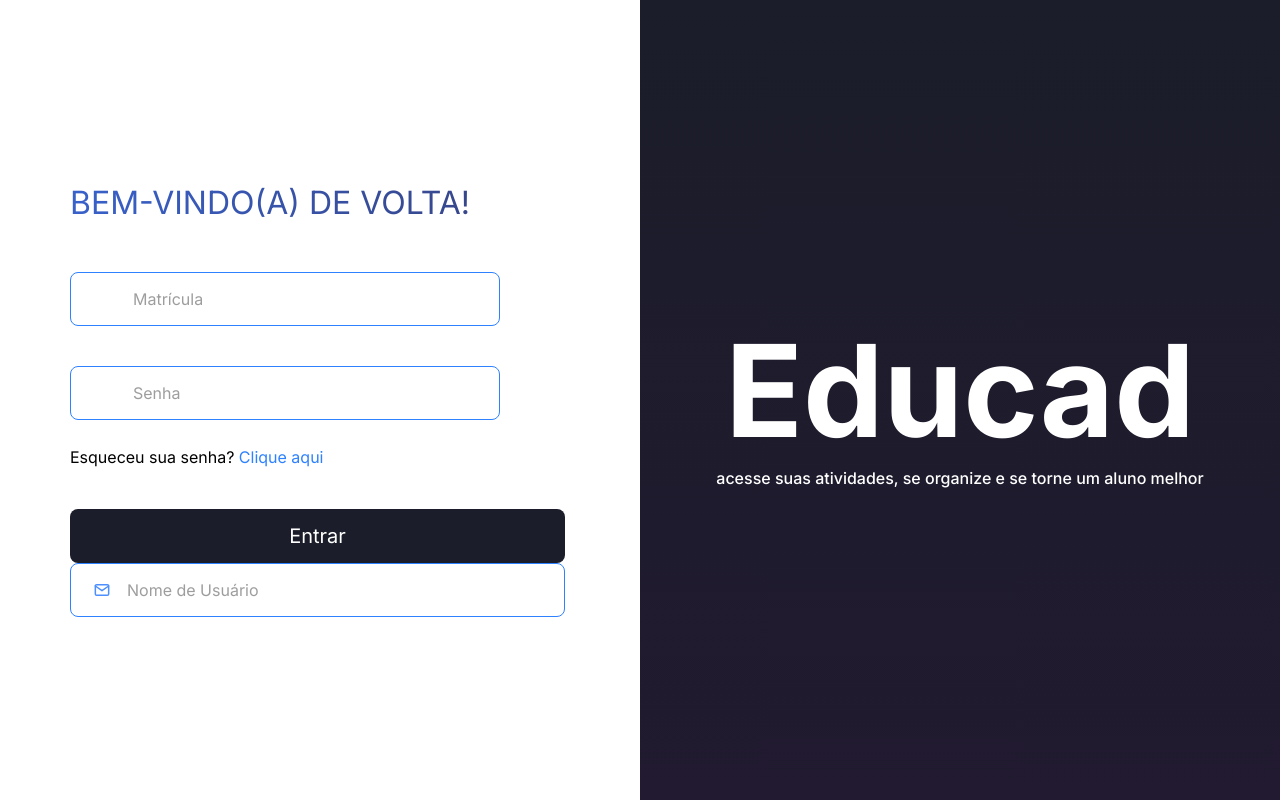
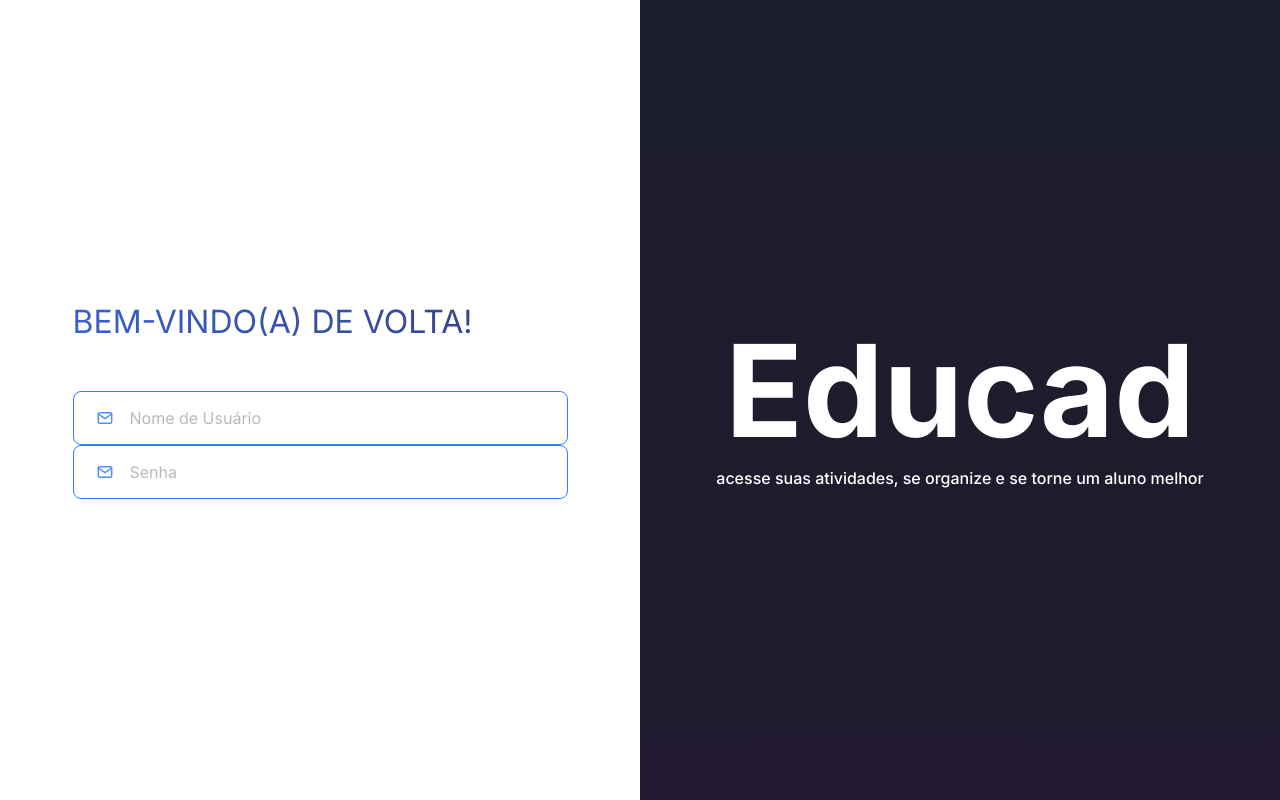
Before and after one commit to hercules-sousa/educad-frontend, a React (Create React App) app: page / in a window 1280 px wide. Built offline with nearby package versions, Linux system fonts and the light colour scheme.

Commit message:
Flexibilizando Input

```diff
--- a/src/components/Input/index.tsx
+++ b/src/components/Input/index.tsx
@@ -1,11 +1,15 @@
 import { StyledDiv, StyledImg, StyledInput } from "./styles";
 import InputProps from "./types";
 
-const Input: React.FC<InputProps> = ({ placeholder, icon, onChange }) => {
+const Input: React.FC<InputProps> = ({ placeholder, icon, onChange, type }) => {
   return (
     <StyledDiv>
       {icon && <StyledImg src={icon} alt="Ícone" width={16} />}
-      <StyledInput placeholder={placeholder} onChange={onChange} />
+      <StyledInput
+        placeholder={placeholder}
+        onChange={onChange}
+        type={type ? type : "text"}
+      />
     </StyledDiv>
   );
 };
--- a/src/components/Input/styles.ts
+++ b/src/components/Input/styles.ts
@@ -9,11 +9,11 @@ export const StyledInput = styled.input`
   padding-left: 56px;
   font-weight: 400;
   font-size: 16px;
-  color: #6a6a6a;
+  color: #9a9a9a;
   transition: 0.3s;
 
   ::placeholder {
-    opacity: 0.7;
+    opacity: 0.5;
   }
 
   :focus {
--- a/src/components/Input/types.d.ts
+++ b/src/components/Input/types.d.ts
@@ -2,4 +2,5 @@ export default interface InputProps {
   placeholder?: string;
   icon?: ReactNode;
   onChange?: ChangeEventHandler<HTMLInputElement>;
+  type?: string;
 }
--- a/src/pages/LoginPage/index.tsx
+++ b/src/pages/LoginPage/index.tsx
@@ -33,7 +33,7 @@ const LoginPage = () => {
       <div className="login-form">
         <h2>Bem-vindo(a) de volta!</h2>
         <br />
-        <form className="campos-login" onSubmit={handleLoginSubmit}>
+        {/* <form className="campos-login" onSubmit={handleLoginSubmit}>
           <input
             className="login"
             placeholder="Matrícula"
@@ -83,7 +83,7 @@ const LoginPage = () => {
           <button type="submit" className="btn-login">
             Entrar
           </button>
-        </form>
+        </form> */}
 
         <Input
           placeholder="Nome de Usuário"
@@ -91,6 +91,15 @@ const LoginPage = () => {
           onChange={(e: React.ChangeEvent<HTMLInputElement>) =>
             setLogin(e.target.value)
           }
+        />
+
+        <Input
+          placeholder="Senha"
+          icon={EmailIcon}
+          onChange={(e: React.ChangeEvent<HTMLInputElement>) =>
+            setSenha(e.target.value)
+          }
+          type="password"
         />
       </div>
 
--- a/src/pages/LoginPage/styles.css
+++ b/src/pages/LoginPage/styles.css
@@ -68,7 +68,7 @@ a {
   padding: 0px 0px 0px 62px;
   font-weight: 400;
   font-size: 16px;
-  color: #9a9a9a;
+  color: #a6a6a6;
   transition: 0.3s;
 }
 
```
